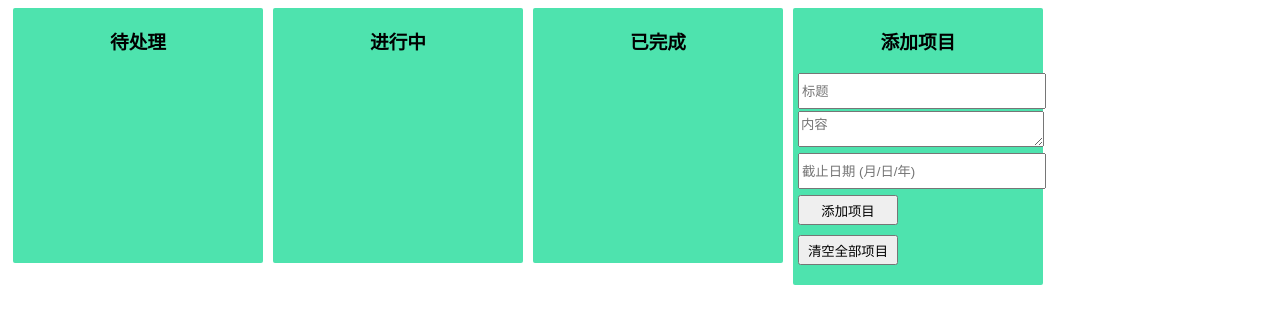
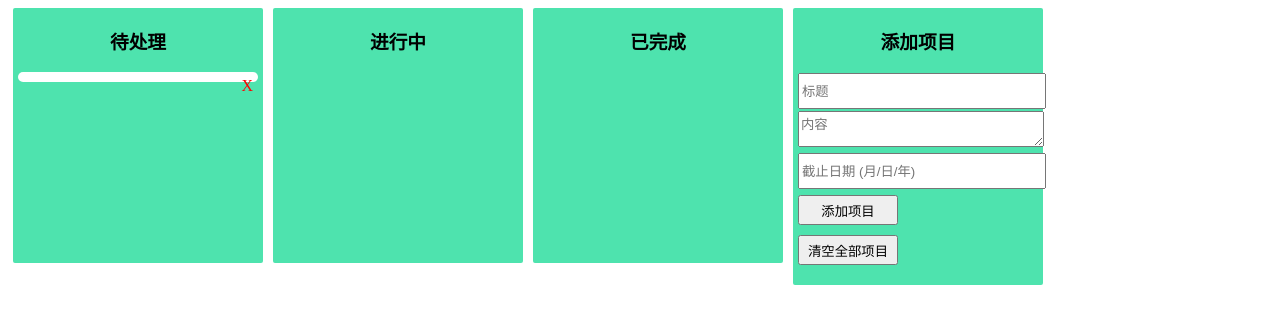
Before and after one commit to LinAugus/FE-Learning, a plain HTML site: page jQuery-learn/todo-app/index.html in a window 1280 px wide. Both pictures are taken after a click on the button "添加项目". Drawn offline with Linux system fonts and the light colour scheme.

Commit message:
todo app

```diff
--- /dev/null
+++ b/jQuery-learn/todo-app/app.js
@@ -0,0 +1,163 @@
+var MyTodoList = (function() {
+    var defaults = {
+            // CSS selectors and attributes that would be used by the JavaScript functions
+            todoTask: "todo-task",
+            todoHeader: "task-header",
+            todoDate: "task-date",
+            todoDescription: "task-description",
+            taskId: "task-",
+            formId: "todo-form",
+            dataAttribute: "data",
+            deleteDiv: "delete-div",
+            remove: "remove"
+        },
+        codes = {
+            "1": "#pending", // For pending tasks
+            "2": "#inProgress",
+            "3": "#completed"
+        },
+        data = {};
+
+    var MyTodoList = function() {
+        var _this = this;
+        // $('#datepicker').datepicker();
+        _this.data = JSON.parse(localStorage.getItem('maizi')) || {};
+        for (var property in _this.data) {
+            if (_this.data.hasOwnProperty(property)) {
+                _this.generateElement({
+                    id: property,
+                    code: _this.data[property].code,
+                    title: _this.data[property].title,
+                    date: _this.data[property].date,
+                    description: _this.data[property].description
+                });
+            }
+        }
+
+
+        $('#addItem').click(function() {
+            var title = $(this).siblings('.addTitle').val(),
+                description = $(this).siblings('.addDescriptions').val(),
+                date = $(this).siblings('.addDate').val(),
+                id = Date.now() + '';
+            _this.generateElement({
+                id: id,
+                code: "1",
+                title: title,
+                date: date,
+                description: description
+            });
+            $(this).siblings('.addTitle').val(''),
+            $(this).siblings('.addDescriptions').val(''),
+            $(this).siblings('.addDate').val('');
+
+
+            _this.data[id] = {
+                code: "1",
+                title: title,
+                date: date,
+                description: description
+            };
+            _this.persistData();
+        });
+
+        $('body').on('click', '.todo-task .remove', function() {
+            var id = $(this).parent().attr('id').substring(defaults.taskId.length);
+            _this.removeElement({
+                id: id
+            });
+            delete _this.data[id];
+            _this.persistData();
+        });
+
+        $.each(codes, function(index, value) {
+            $(value).droppable({
+                drop: function(event, ui) {
+                    var element = ui.helper,
+                        id = element.attr('id').substring(defaults.taskId.length),
+                        item = _this.data[id];
+                    item.code = index;
+                    _this.removeElement({
+                        id: id
+                    });
+                    _this.generateElement({
+                        id: id,
+                        code: item.code,
+                        title: item.title,
+                        date: item.date,
+                        description: item.description
+                    });
+                    _this.persistData();
+                }
+            });
+        });
+        $('#' + defaults.deleteDiv).droppable({
+            drop: function(event, ui) {
+                var element = ui.helper,
+                    id = element.attr('id').substring(defaults.taskId.length);
+                _this.removeElement({
+                    id: id
+                });
+                delete _this.data[id];
+                _this.persistData();
+
+            }
+        });
+
+    };
+
+    MyTodoList.prototype.persistData = function() {
+        localStorage.setItem('maizi', JSON.stringify(this.data));
+    }
+
+    MyTodoList.prototype.generateElement = function(params) {
+        var parent = $(codes[params.code]),
+            wrapper;
+
+        if (!parent) {
+            return;
+        }
+
+        wrapper = $("<div />", {
+            "class": defaults.todoTask,
+            "id": defaults.taskId + params.id,
+            "data": params.id
+        });
+        $("<div />", {
+            "class": defaults.remove,
+            "text": 'X'
+        }).appendTo(wrapper);
+
+        $("<div />", {
+            "class": defaults.todoHeader,
+            "text": params.title
+        }).appendTo(wrapper);
+
+        $("<div />", {
+            "class": defaults.todoDate,
+            "text": params.date
+        }).appendTo(wrapper);
+
+        $("<div />", {
+            "class": defaults.todoDescription,
+            "text": params.description
+        }).appendTo(wrapper);
+
+        wrapper.appendTo(parent);
+        wrapper.draggable({
+            opacity: 0.5,
+            start: function() {
+                $('#' + defaults.deleteDiv).show('fast');
+            },
+            stop: function() {
+                $('#' + defaults.deleteDiv).hide('fast');
+
+            }
+        });
+
+    };
+    MyTodoList.prototype.removeElement = function(params) {
+        $("#" + defaults.taskId + params.id).remove();
+    };
+    return MyTodoList;
+})();
--- a/jQuery-learn/todo-app/index.html
+++ b/jQuery-learn/todo-app/index.html
@@ -3,7 +3,7 @@
 <head>
 	<title>todo-app</title>
 	<link rel="stylesheet" type="text/css" href="style.css">
-	<script src="../jquery-1.12.3.min.js" type="text/javascript" charset="utf-8" async defer></script>
+	<script src="../jquery-1.12.3.min.js" type="text/javascript" charset="utf-8"></script>
 </head>
 <body>
 	<div class="task-list" id="pending">
@@ -32,4 +32,10 @@
         <div id="delete-div" class="hidden">拖动到这里删除</div>
     </div>
 </body>
+<script src="app.js"></script>
+<script type="text/javascript">
+    $(document).ready(function() {
+        new MyTodoList();
+    });
+</script>
 </html>
```
